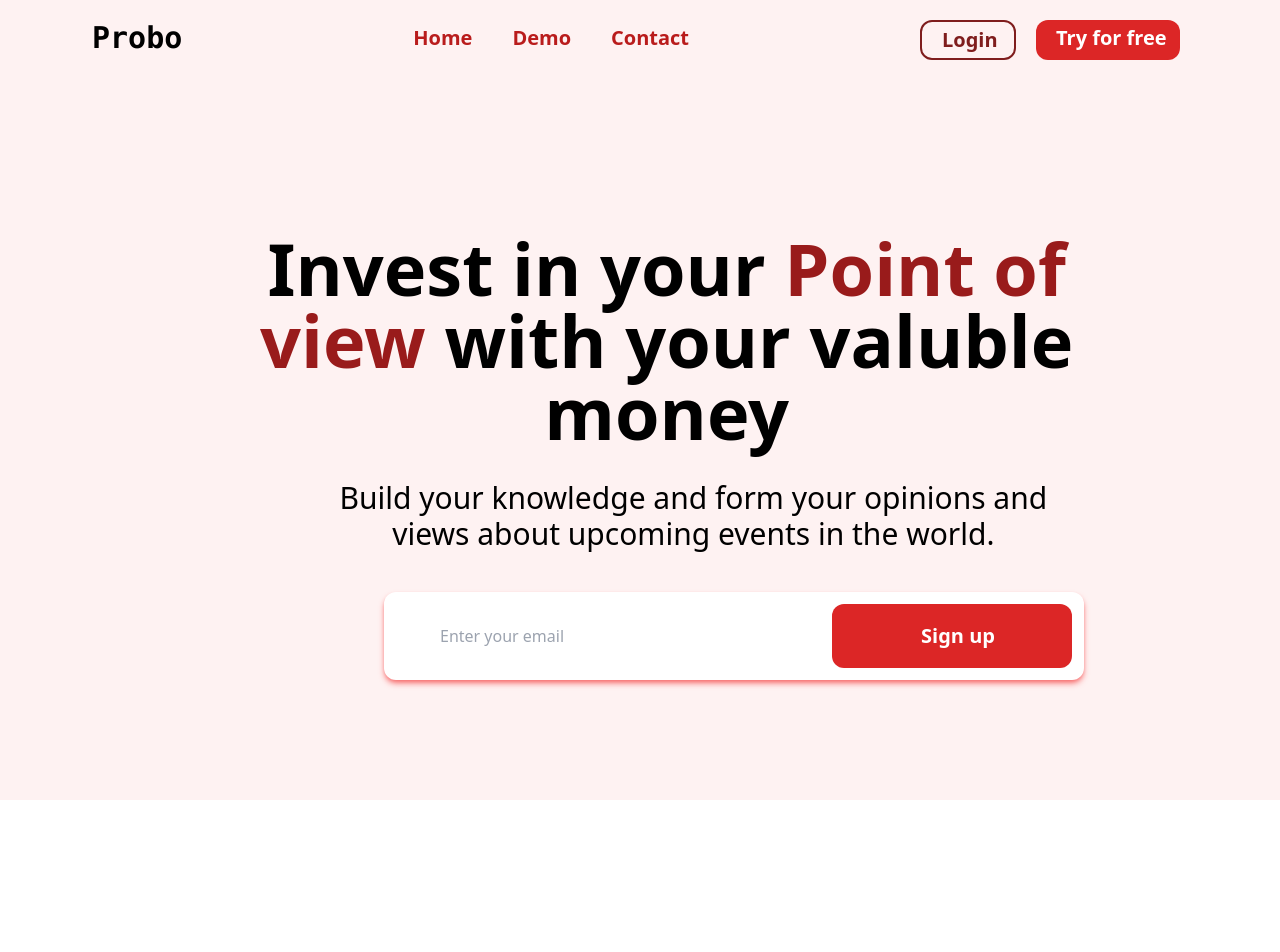
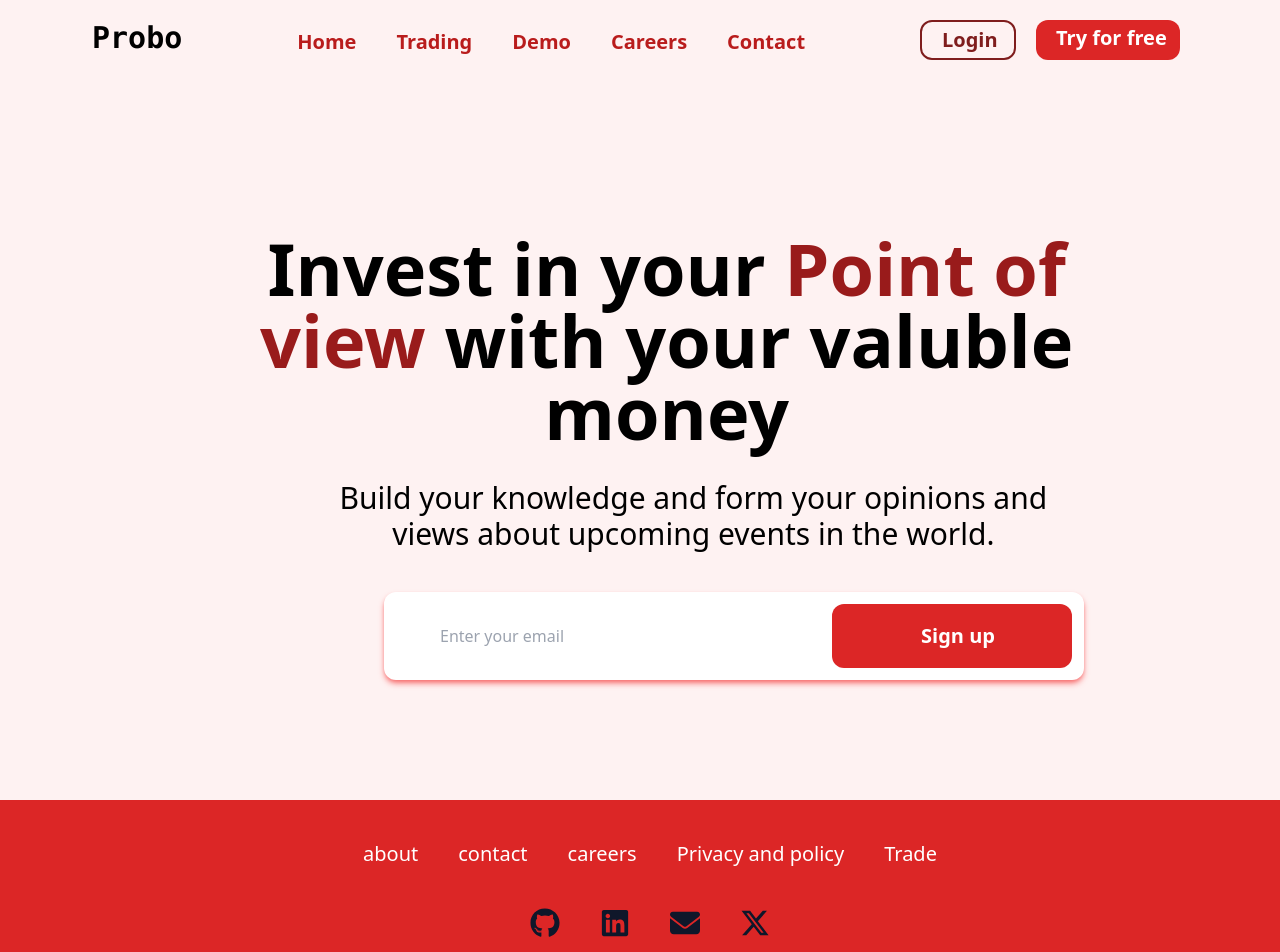
Before and after one commit to Naiduyenduva/probo_new, a React (Vite) app in the folder frontend/probo/: page / in a window 1280 px wide. Shown: the top 952 px of the page. Before the commit the page ends 800 px from the top, so only its background shows below. Built offline with nearby package versions, Linux system fonts and the light colour scheme.

Commit message:
components added

```diff
--- a/frontend/probo/package.json
+++ b/frontend/probo/package.json
@@ -12,7 +12,8 @@
   "dependencies": {
     "lucide-react": "^0.468.0",
     "react": "^18.3.1",
-    "react-dom": "^18.3.1"
+    "react-dom": "^18.3.1",
+    "react-icons": "^5.4.0"
   },
   "devDependencies": {
     "@eslint/js": "^9.11.1",
--- a/frontend/probo/src/App.jsx
+++ b/frontend/probo/src/App.jsx
@@ -2,6 +2,7 @@ import './App.css'
 import LandingPage from './components/LandingPage'
 import Navbar from './components/Navbar'
 import Render from './components/Render'
+import Contact from './components/Contact'
 
 function App() {
 
@@ -9,6 +10,7 @@ function App() {
     <>
     <div>
       <LandingPage />
+      <Contact />
         {/* <Navbar />
         <Render /> */}
     </div>
--- /dev/null
+++ b/frontend/probo/src/components/Contact.jsx
@@ -0,0 +1,21 @@
+import React from 'react'
+import SocialIcons from './SocialIcons'
+
+const contact = () => {
+  return (
+    <div>
+        <div className='bg-red-600 h-60 text-white text-xl p-5 pt-10 pl-10'>
+            <div className='flex gap-10 justify-center'>
+                <h2>about</h2>
+                <h2>contact</h2>
+                <h2>careers</h2>
+                <h2>Privacy and policy</h2>
+                <h2>Trade</h2>
+            </div>
+            <SocialIcons />
+        </div>
+    </div>
+  )
+}
+
+export default contact
--- a/frontend/probo/src/components/LandingPage.jsx
+++ b/frontend/probo/src/components/LandingPage.jsx
@@ -1,5 +1,4 @@
 import React from 'react'
-import { ArrowRight } from 'lucide-react';
 
 const LandingPage = () => {
   return (
@@ -7,9 +6,11 @@ const LandingPage = () => {
         <div className='flex justify-between p-3 px-20 pt-5'>
             <h1 className='font-bold ml-3 font-mono text-3xl'>Probo</h1>
             <div className='flex justify-around gap-10 font-semibold text-xl text-red-700 mt-1'>
-                <h2>Home</h2>
-                <h2>Demo</h2>
-                <h2>Contact</h2>
+                <button>Home</button>
+                <button>Trading</button>
+                <button>Demo</button>
+                <button>Careers</button>
+                <button>Contact</button>
             </div>
             <div className='flex'>
                 <button className='font-semibold mr-5 text-xl flex border-2 border-red-900 text-red-900 p-1 pl-5 rounded-xl w-24'>Login</button>
@@ -26,6 +27,9 @@ const LandingPage = () => {
                 </div>
             </div>
         </div>
+        <div>
+
+        </div>
     </div>
   )
 }
--- /dev/null
+++ b/frontend/probo/src/components/MovingCard.jsx
@@ -0,0 +1,11 @@
+import React from 'react'
+
+const MovingCard = () => {
+  return (
+    <div>
+        <div>MovingCard</div>
+    </div>
+  )
+}
+
+export default MovingCard
--- /dev/null
+++ b/frontend/probo/src/components/SocialIcons.jsx
@@ -0,0 +1,23 @@
+import React from 'react';
+import { FaGithub, FaLinkedin, FaEnvelope, FaXTwitter} from 'react-icons/fa6';
+
+const SocialIcons = () => {
+  return (
+    <div className='flex gap-10 text-slate-900 justify-center mt-10'>
+      <a href="https://github.com/Naiduyenduva" target="_blank" rel="noopener noreferrer">
+        <FaGithub size={30} />
+      </a>
+      <a href="https://www.linkedin.com/in/laxmu-naidu-yenduva-b2a5ba26a?utm_source=share&utm_campaign=share_via&utm_content=profile&utm_medium=android_app" target="_blank" rel="noopener noreferrer">
+        <FaLinkedin size={30} />
+      </a>
+      <a href="mailto:laxmunaidu226@gmail.com" target="_blank" rel="noopener noreferrer">
+        <FaEnvelope size={30} />
+      </a>
+      <a href="https://twitter.com/Lucky49871195" target="_blank" rel="noopener noreferrer">
+      <FaXTwitter size={30} />
+      </a>
+    </div>
+  );
+};
+
+export default SocialIcons;
```
Also changed, not shown: 1 other file (tests, documents, lock files or other folders).
